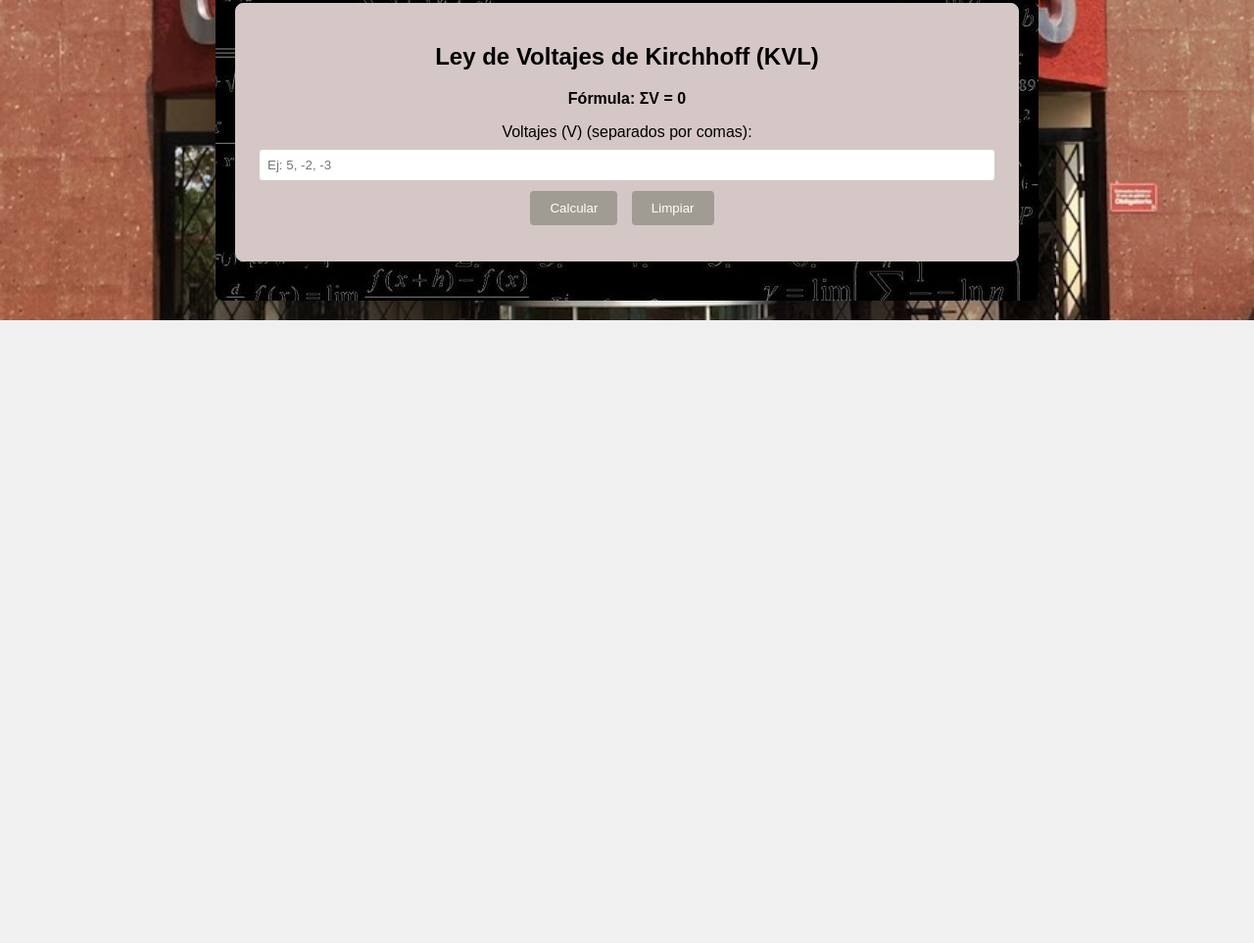
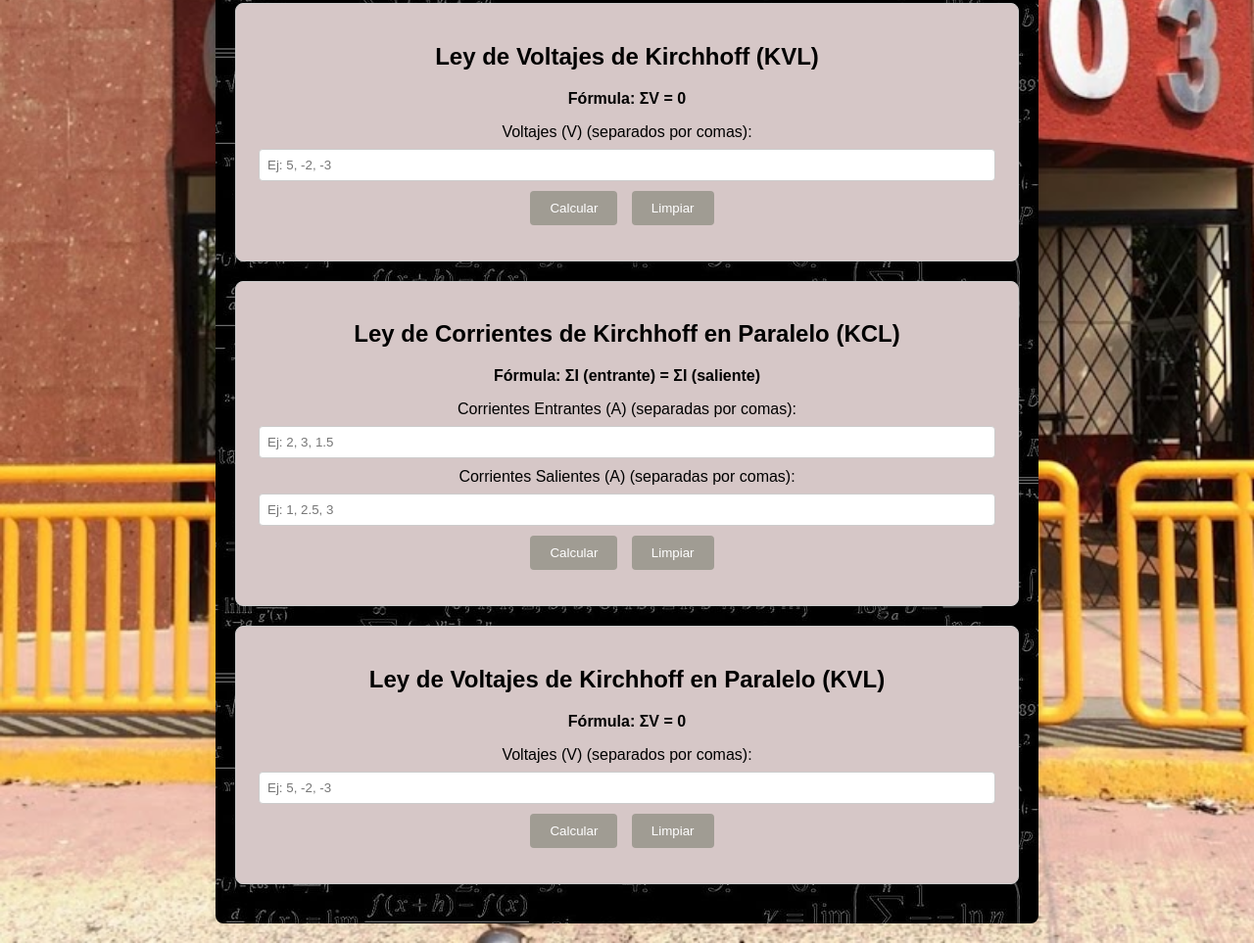
Before and after one commit to nose-122/fisica, a plain HTML site: page l_kirchhoff.html in a window 1280 px wide. Shown: the part 488-1451 px from the top of the page at 98% size. Before the commit the page ends 815 px from the top, so only its background shows below. Drawn offline with Linux system fonts and the light colour scheme.

Commit message:
Update l_kirchhoff.html

```diff
--- a/l_kirchhoff.html
+++ b/l_kirchhoff.html
@@ -32,6 +32,28 @@
             <button onclick="clearKVL()">Limpiar</button>
             <p id="kvlResult"></p>
         </section>
+
+        <section id="kclParalelo" class="card">
+            <h2>Ley de Corrientes de Kirchhoff en Paralelo (KCL)</h2>
+            <p>Fórmula: ΣI (entrante) = ΣI (saliente)</p>
+            <label for="kclEntrantesParalelo">Corrientes Entrantes (A) (separadas por comas):</label>
+            <input type="text" id="kclEntrantesParalelo" placeholder="Ej: 2, 3, 1.5">
+            <label for="kclSalientesParalelo">Corrientes Salientes (A) (separadas por comas):</label>
+            <input type="text" id="kclSalientesParalelo" placeholder="Ej: 1, 2.5, 3">
+            <button onclick="calculateKCLParalelo()">Calcular</button>
+            <button onclick="clearKCLParalelo()">Limpiar</button>
+            <p id="kclResultParalelo"></p>
+        </section>
+
+        <section id="kvlParalelo" class="card">
+            <h2>Ley de Voltajes de Kirchhoff en Paralelo (KVL)</h2>
+            <p>Fórmula: ΣV = 0</p>
+            <label for="kvlVoltajesParalelo">Voltajes (V) (separados por comas):</label>
+            <input type="text" id="kvlVoltajesParalelo" placeholder="Ej: 5, -2, -3">
+            <button onclick="calculateKVLParalelo()">Calcular</button>
+            <button onclick="clearKVLParalelo()">Limpiar</button>
+            <p id="kvlResultParalelo"></p>
+        </section>
     </div>
     <script src="scripts.js"></script>
 </body>
```
